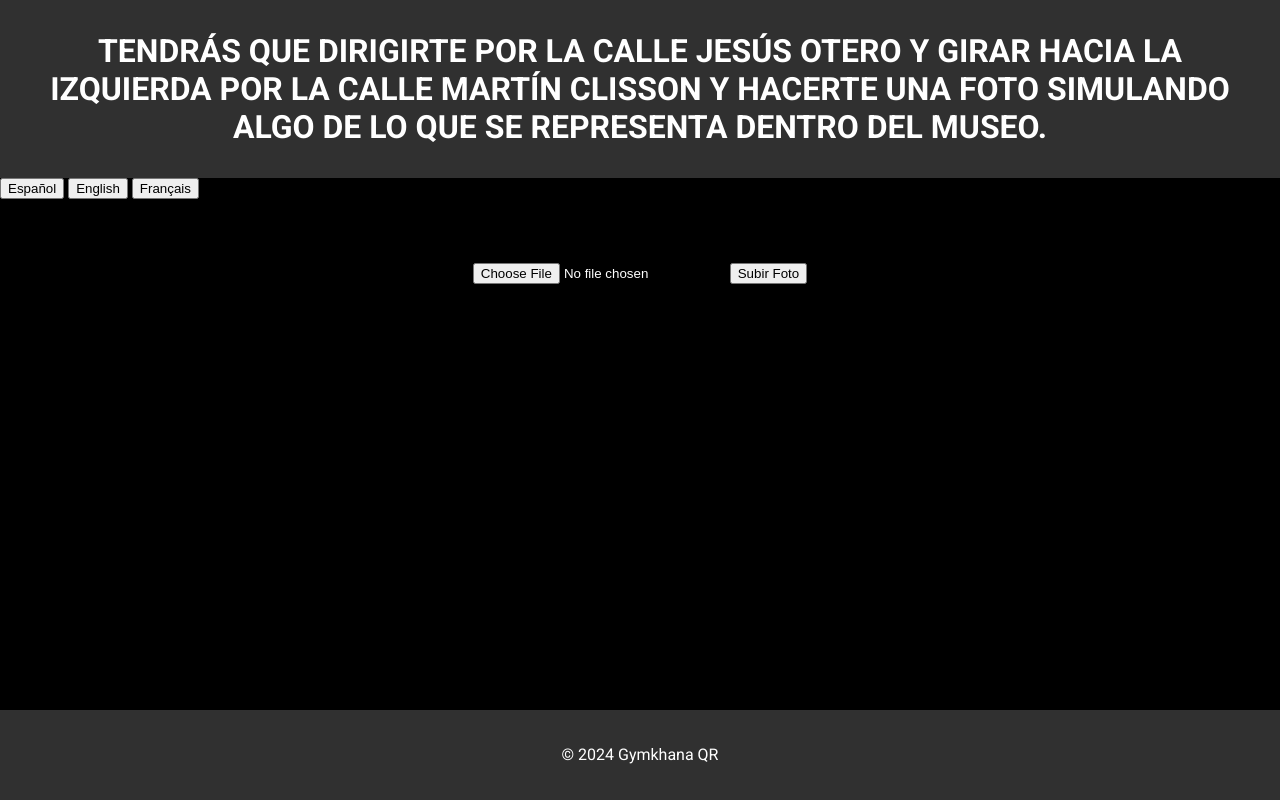
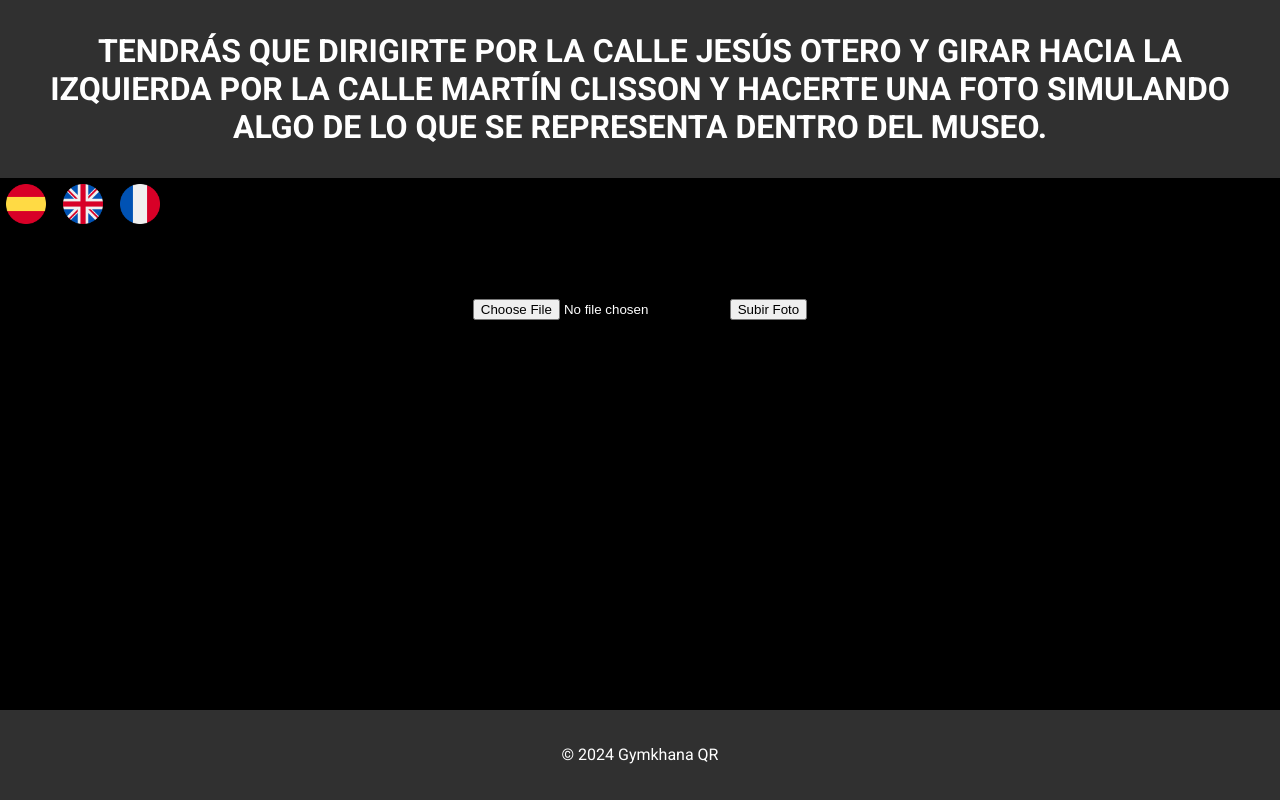
Before and after one commit to Mrbid67/GymkhanaQR, a plain HTML site: page prueba2.html in a window 1280 px wide. Drawn offline with Linux system fonts and the light colour scheme.

Commit message:
modified p1 & p2

```diff
--- a/prueba2.html
+++ b/prueba2.html
@@ -1,5 +1,6 @@
 <!DOCTYPE html>
 <html lang="es">
+
 <head>
     <meta charset="UTF-8">
     <meta name="viewport" content="width=device-width, initial-scale=1.0">
@@ -21,15 +22,19 @@
         }
     </script>
 </head>
+
 <body onload="changeLanguage('es')"> <!-- Por defecto en español -->
     <header>
         <h1 id="title"></h1>
     </header>
+
     <nav>
-        <button onclick="changeLanguage('es')">Español</button>
-        <button onclick="changeLanguage('en')">English</button>
-        <button onclick="changeLanguage('fr')">Français</button>
+        <a onclick="changeLanguage('es')" class="language language-select"><img src="resources/spainFlag.png"
+                width="40rem"></a>
+        <a onclick="changeLanguage('en')" class="language"><img src="resources/englishFlag.png" width="40rem"></a>
+        <a onclick="changeLanguage('fr')" class="language"><img src="resources/franceFlag.png" width="40rem"></a>
     </nav>
+
     <main>
         <p id="instruction"></p>
 
@@ -46,4 +51,5 @@
         <p>&copy; 2024 Gymkhana QR</p>
     </div>
 </body>
+
 </html>
```
Also changed, not shown: index.html (+4 -4 lines).
